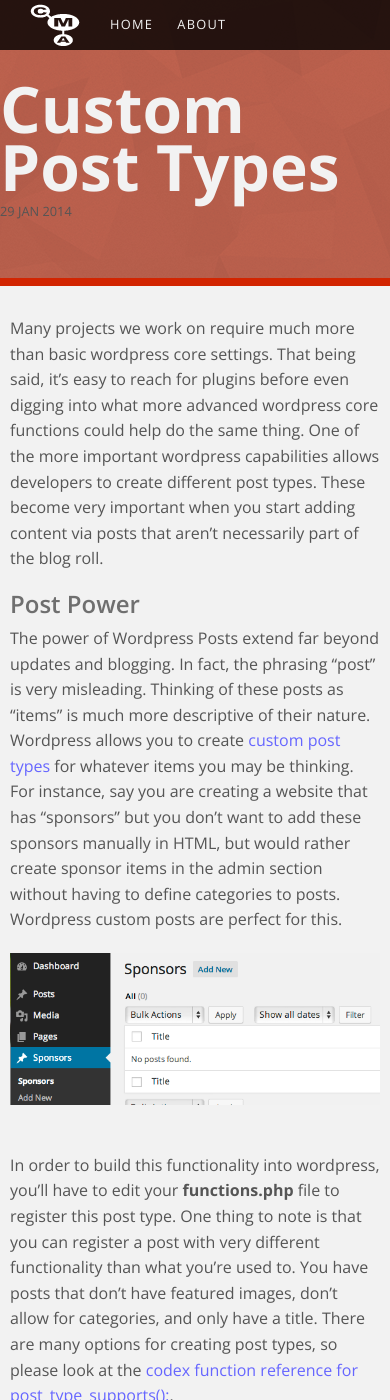
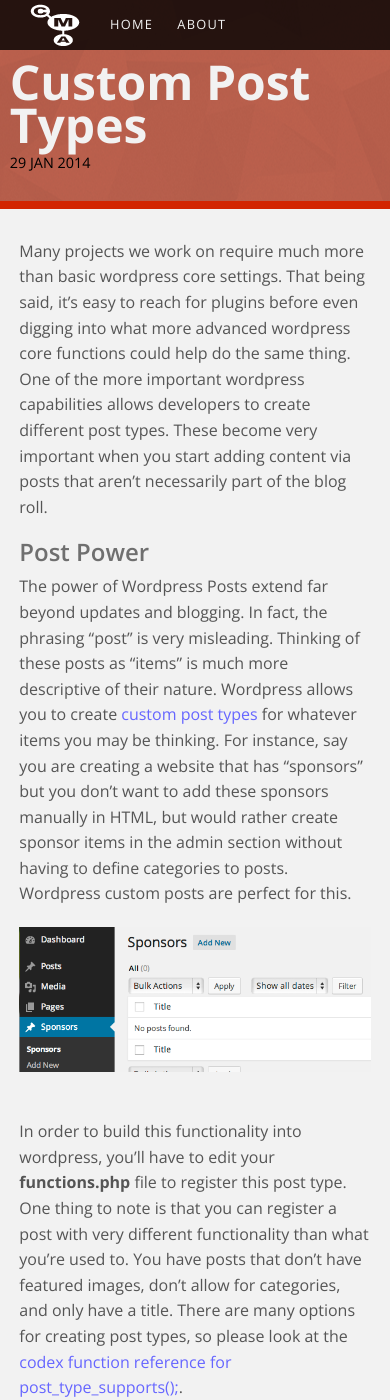
Before and after one commit to cmaseattle/cmaseattle.github.io, a Jekyll site: the page built from _posts/2014-01-29-creating-custom-posts.markdown, in a window 390 px wide and 1400 px high. Built offline with Jekyll 4.4.1, drawn with Linux system fonts in a browser that asks for light colours; nearby versions of some CDN libraries; library files that are not in the unit come from our copies.

```diff
--- a/_layouts/post.html
+++ b/_layouts/post.html
@@ -7,6 +7,11 @@
 	<div class="container">
 		<h1>{{ page.title }}</h1>
 		<p class="date">{{ page.date | date_to_string }}</p>
+		<ul class="tags">
+			{% for tag in page.tags %}
+			<li>{{ tag }}</li>
+			{% endfor %}
+		</ul>
 	</div>
 </header>
 
--- a/_posts/2014-01-02-this-is-how-a-post-works.markdown
+++ b/_posts/2014-01-02-this-is-how-a-post-works.markdown
@@ -1,6 +1,7 @@
 ---
 layout: post
 title: "The anatomy of a post"
+tags: 'general'
 ---
 
 A post in jekyll is written in Markdown syntax, which makes for easy writing since you do not have to look at HTML. All posts have a structured file format that gives files an order based on date.
--- a/_posts/2014-01-09-cmas-first-post.markdown
+++ b/_posts/2014-01-09-cmas-first-post.markdown
@@ -1,6 +1,7 @@
 ---
 layout: post
 title: "CMA's Post"
+tags: 'general'
 ---
 
 This is our first post. Waka! Let's test apostrophes!
--- a/_posts/2014-01-22-looping-post-categories.markdown
+++ b/_posts/2014-01-22-looping-post-categories.markdown
@@ -1,7 +1,7 @@
 ---
 layout: post
 title: "Categorical Loops"
-cateogory: wordpress
+tags: 'wordpress'
 ---
 
 Wordpress loves its data loops. They allow you to access much of your databse content on a very specific level. One of the most important nodes of content distribution comes in the form of "categories". Wordpress allows you to categorize posts so you can sort and distribute them over multiple dynamic locations in your site. For instance, your homepage may show only the three most recent posts categorized as **update** but another page shows only the most recent posts cateogorized as **testimonial**.
--- a/_posts/2014-01-29-creating-custom-posts.markdown
+++ b/_posts/2014-01-29-creating-custom-posts.markdown
@@ -1,7 +1,7 @@
 ---
 layout: post
 title: "Custom Post Types"
-cateogory: wordpress
+tags: ['wordpress']
 ---
 
 Many projects we work on require much more than basic wordpress core settings. That being said, it's easy to reach for plugins before even digging into what more advanced wordpress core functions could help do the same thing. One of the more important wordpress capabilities allows developers to create different post types. These become very important when you start adding content via posts that aren't necessarily part of the blog roll.
--- a/css/main.css
+++ b/css/main.css
@@ -162,6 +162,7 @@ table {
 }
 /* END CLEAR FIX */
 /* Globals */
+/* Globals */
 body {
   background: #f2f2f2;
   font-family: 'Open Sans', arial, sans-serif;
@@ -170,6 +171,11 @@ body {
   display: block;
   margin: auto;
   max-width: 650px;
+}
+@media only screen and (max-width: 599px) {
+  .container {
+    width: 95%;
+  }
 }
 /* Style Sections */
 nav {
@@ -217,7 +223,7 @@ header {
   margin: auto;
   width: 100%;
   padding: 80px 0 60px 0;
-  background: #fe7154 url(../images/header-bg.png) repeat center center;
+  background: url(../images/header-bg.png) repeat center center;
   text-align: left;
   border-bottom: 8px solid #d22501;
 }
@@ -228,10 +234,21 @@ header h1 {
   line-height: .9em;
 }
 header .date {
-  font-size: .8em;
+  font-size: .9em;
   text-transform: uppercase;
-  color: #555555;
+  color: #000;
   margin: 10px 0 0 0;
+}
+header .tags {
+  display: none;
+}
+@media only screen and (max-width: 599px) {
+  header {
+    padding: 60px 0 30px;
+  }
+  header h1 {
+    font-size: 3em;
+  }
 }
 #content {
   padding: 10px 10px;
@@ -631,8 +648,31 @@ footer #social-icons li {
   margin-left: 4px;
 }
 footer #social-icons li a img {
+  -webkit-transition-duration: 0.4s;
+  -moz-transition-duration: 0.4s;
+  transition-duration: 0.4s;
   opacity: 0.5;
 }
 footer #social-icons li a img:hover {
   opacity: 0.8;
+  transform: rotate(360deg);
+  -ms-transform: rotate(360deg);
+  /* IE 9 */
+  -webkit-transform: rotate(360deg);
+  /* Safari and Chrome */
 }
+@media only screen and (max-width: 599px) {
+  footer #footer-content {
+    display: block;
+    float: none;
+    text-align: center;
+  }
+  footer #social-icons {
+    display: block;
+    float: none;
+    text-align: center;
+  }
+  footer * {
+    text-align: center;
+  }
+}
```
Also changed, not shown: _posts/2014-02-17-shortcodes.markdown (added, +55 -0 lines), images/posts/wordpress-using-shortcode.png (added).
